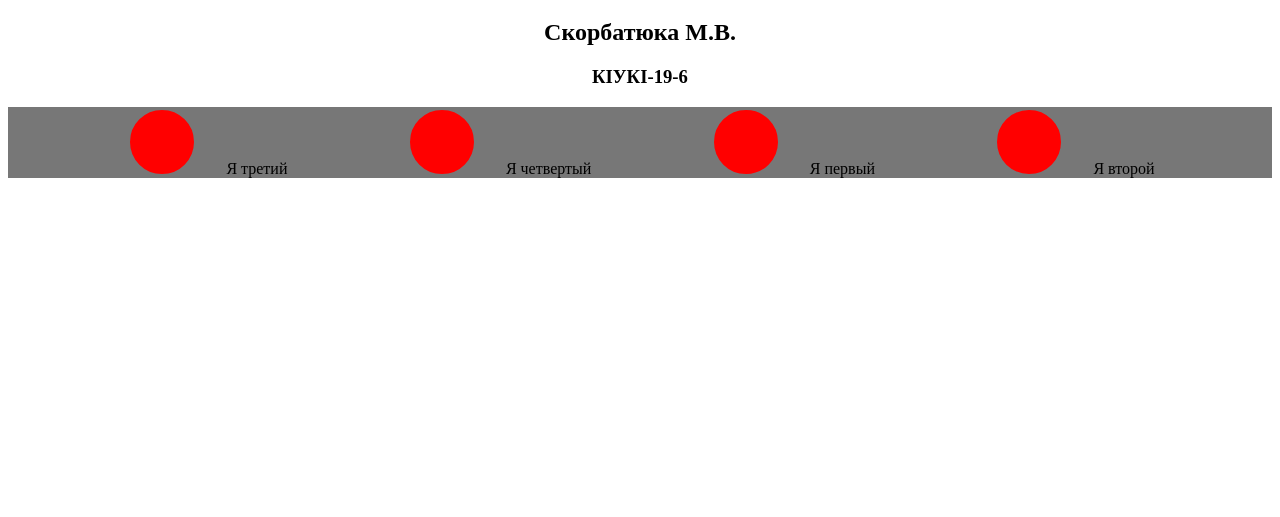
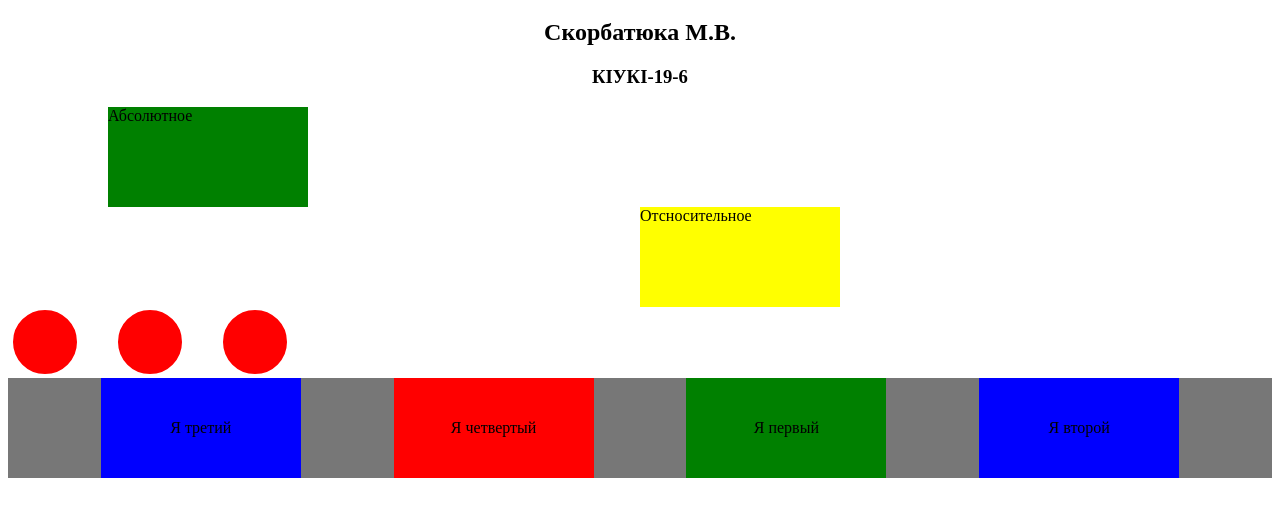
Before and after one commit to MakenziGilbert/Lb2, a plain HTML site: page index.html in a window 1280 px wide. Shown: the part 61-578 px from the top of the page. Drawn offline with Linux system fonts and the light colour scheme.

Commit message:
pre finish

```diff
--- a/body.css
+++ b/body.css
@@ -25,30 +25,53 @@ article{
  flex: 1 200px;
  justify-content: space-evenly;
 }
-.Button{
+
+.Block{
  display: flex;
  align-items: center;
  flex: 1 200px;
  justify-content: space-evenly;
+
+ height: 100px;
+ width: 35px;
 }
 
-.Button1 {
- align-items: center;
+.Block1 {
+ background-color: green;
+ height: 100px;
+ width: 200px;
+ text-align: center;
+ line-height: 100px;
+
  order: 3;
 }
 
-.Button2 {
+.Block2 {
+ background-color: blue;
+ height: 100px;
+ width: 200px;
+ text-align: center;
+ line-height: 100px;
+
  order: 4;
 }
 
-.Button3 {
+.Block3 {
+ background-color: blue;
+ height: 100px;
+ width: 200px;
+ text-align: center;
+ line-height: 100px;
+
  order: 1;
 }
 
-.Button3 {
- order: 1;
-}
+.Block4 {
+ background-color: red;
+ height: 100px;
+ width: 200px;
+ text-align: center;
+ line-height: 100px;
 
-.Button4 {
  order: 2;
 }
--- a/index.html
+++ b/index.html
@@ -5,7 +5,7 @@
 	<meta charset="utf-8">
 	<link href="body.css" type="text/css" rel="stylesheet">
 	<style type="text/css">
-		.Button {background-color: #777777;}
+		.Block {background-color: #777777;}
 	</style>
 </head>
 <body>
@@ -15,12 +15,23 @@
 		<h3>КІУКІ-19-6</h3>
 	</div>
 
+	<div>
+		<div style="width: 200px; height: 100px; background-color: green; margin-left: 100px;">Абсолютное</div>
+		<div style="width: 200px; height: 100px; background-color: yellow; margin-left:50%">Отсносительное</div>
+	</div>
+
+	<div>
+		<input type="radio" id="radio1">
+		<input type="radio" id="radio2">
+		<input type="radio" id="radio3">
+	</div>
+
 	<article>
-	<div class="Button">
-			<div class="Button1"><input type="radio" id="radio1">Я первый</div>
-			<div class="Button2"><input type="radio" id="radio2">Я второй</div>
-			<div class="Button3"><input type="radio" id="radio3">Я третий</div>
-			<div class="Button4"><input type="radio" id="radio4">Я четвертый</div>
+	<div class="Block">
+			<div class="Block1">Я первый</div>
+			<div class="Block2">Я второй</div>
+			<div class="Block3">Я третий</div>
+			<div class="Block4">Я четвертый</div>
 	</div>
 	</article>
 </body>
```
